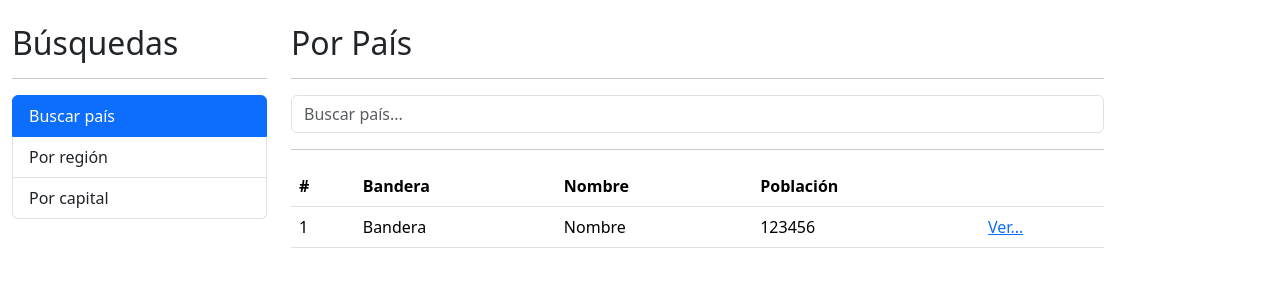
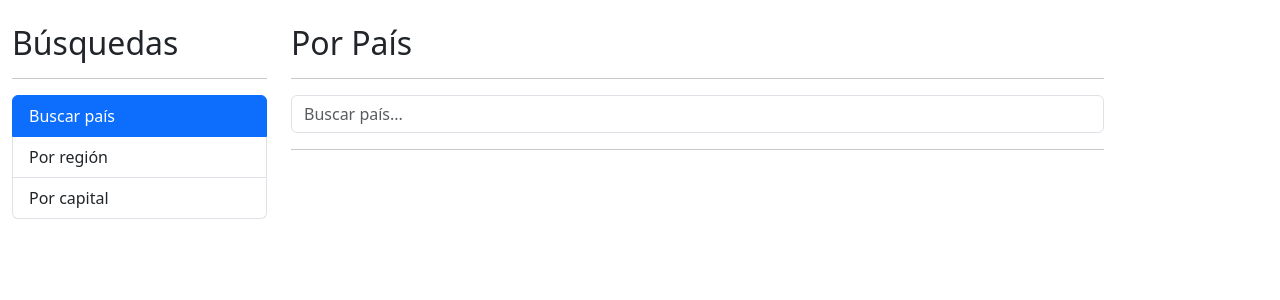
Before and after one commit to mjmed/angular-paises-app, an Angular app: page / in a window 1280 px wide. Shown: the top 300 px of the page. Built offline with nearby package versions, Linux system fonts and the light colour scheme.

Commit message:
Feat: LLenar la tabla paises

```diff
--- a/src/app/pais/pages/por-pais/por-pais.component.html
+++ b/src/app/pais/pages/por-pais/por-pais.component.html
@@ -21,7 +21,7 @@
     No se encontraron resultados con el término {{ termino }}
 </div>
 
-<div *ngIf="!hayError" class="row">
+<div *ngIf="paises.length > 0" class="row">
     <div class="col">
 
         <table class="table table-hover">
@@ -35,13 +35,13 @@
                 </tr>
             </thead>
             <tbody>
-                <tr>
-                    <td>1</td>
-                    <td>Bandera</td>
-                    <td>Nombre</td>
-                    <td>123456</td>
+                <tr *ngFor="let pais of paises; index as i;">
+                    <td>{{ i + 1 }}</td>
+                    <td><img [src]="pais.flags.svg" [alt]="pais.flags.alt" class="small-flag"></td>
+                    <td>{{ pais.name.common }}</td>
+                    <td>{{ pais.population | number }}</td>
                     <td>
-                        <a href="/pais/cri">Ver...</a>
+                        <a [routerLink]="['/pais', pais.cca2]">Ver...</a>
                     </td>
                 </tr>
             </tbody>
--- a/src/app/pais/pages/por-pais/por-pais.component.ts
+++ b/src/app/pais/pages/por-pais/por-pais.component.ts
@@ -1,4 +1,6 @@
 import { Component } from '@angular/core';
+
+import { Country } from '../../interfaces/pais.interface';
 import { PaisService } from '../../services/pais.service';
 
 @Component({
@@ -11,6 +13,7 @@ export class PorPaisComponent {
 
     termino: string = '';
     hayError: boolean = false;
+    paises: Country[] = [];
 
     constructor(private paisService: PaisService) {}
 
@@ -21,10 +24,12 @@ export class PorPaisComponent {
         this.paisService.buscarPais(this.termino)
             .subscribe({
                 next: (paises) => {
-                    console.log(paises);
+                    this.paises = paises;
+                    console.log(this.paises);
                 },
                 error: (err) => {
                     this.hayError = true;
+                    this.paises = [];
                 }
             });
     }
--- a/src/app/pais/pais.module.ts
+++ b/src/app/pais/pais.module.ts
@@ -1,6 +1,7 @@
 import { NgModule } from '@angular/core';
 import { CommonModule } from '@angular/common';
 import { FormsModule } from '@angular/forms';
+import { RouterModule } from '@angular/router';
 
 import { PorCapitalComponent } from './pages/por-capital/por-capital.component';
 import { PorPaisComponent } from './pages/por-pais/por-pais.component';
@@ -17,7 +18,8 @@ import { VerPaisComponent } from './pages/ver-pais/ver-pais.component';
   ],
   imports: [
     CommonModule,
-    FormsModule
+    FormsModule,
+    RouterModule
   ],
   exports: [
     PorCapitalComponent,
--- a/src/styles.css
+++ b/src/styles.css
@@ -1 +1,4 @@
-/* You can add global styles to this file, and also import other style files */
+
+.small-flag {
+    width: 50px;
+}
```
